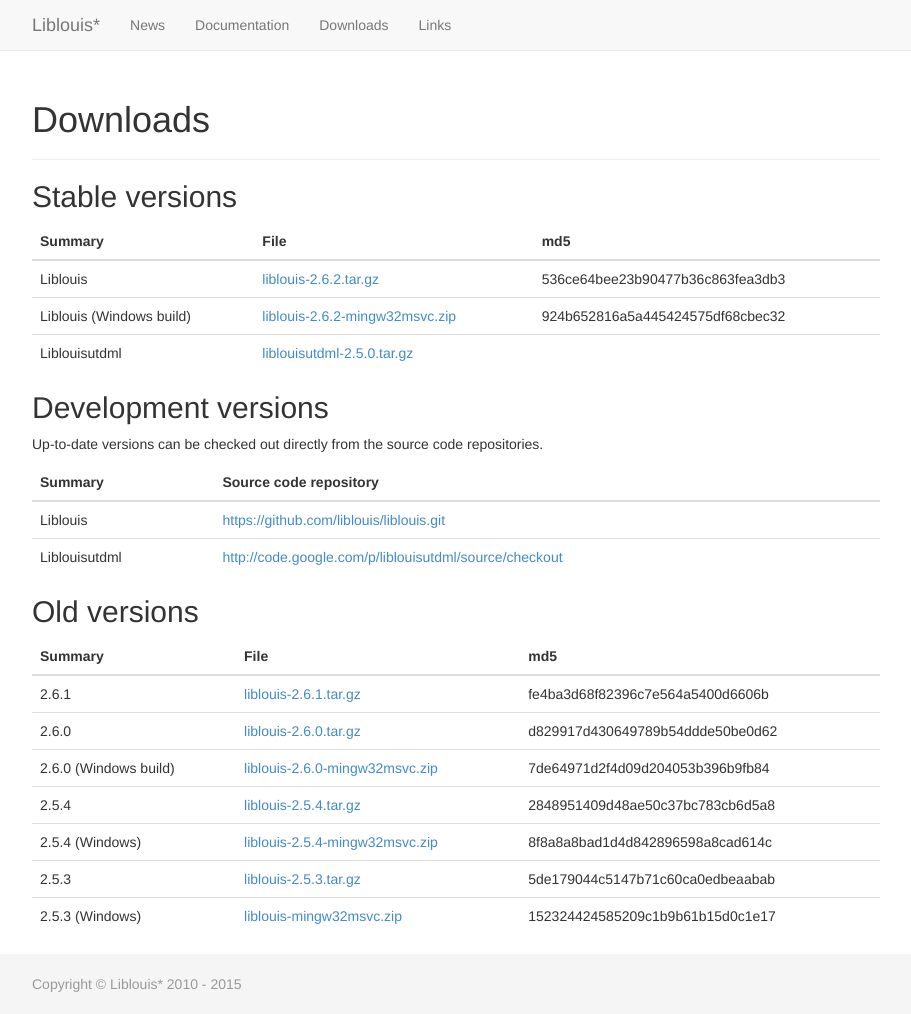
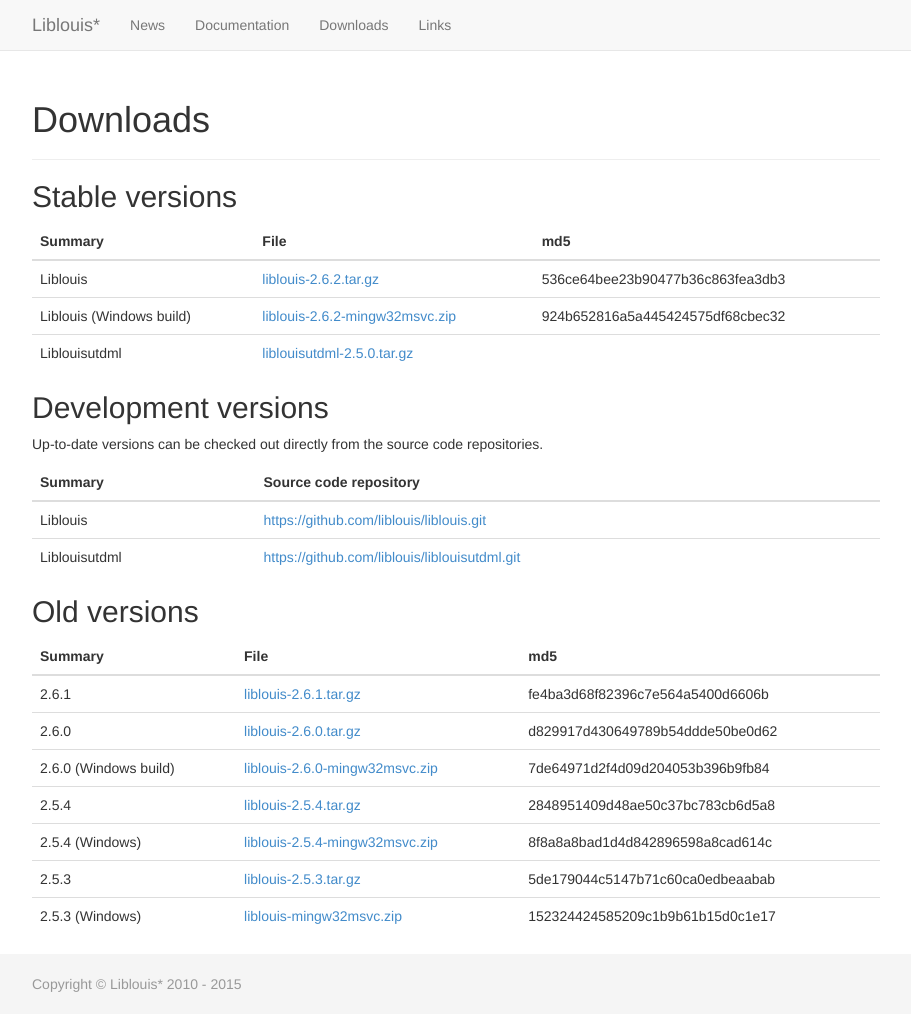
Before and after one commit to liblouis/liblouis.github.io, a Jekyll site: the page built from downloads/index.md, in a window 1280 px wide and 1014 px high. Shown: the whole window, without its empty margins (38-949 px from the left). Built offline with Jekyll 4.4.1, drawn with Linux system fonts in a browser that asks for light colours; some of the changed lines change nothing that is shown.

Commit message:
Change the link to the liblouisutdml code repo

```diff
--- a/downloads/index.md
+++ b/downloads/index.md
@@ -18,7 +18,7 @@
 |Summary|Source code repository|
 |---------|
 |Liblouis|<https://github.com/liblouis/liblouis.git>|
-|Liblouisutdml|<http://code.google.com/p/liblouisutdml/source/checkout>|
+|Liblouisutdml|<https://github.com/liblouis/liblouisutdml.git>|
 {: .table}
 
 ## Old versions
```
